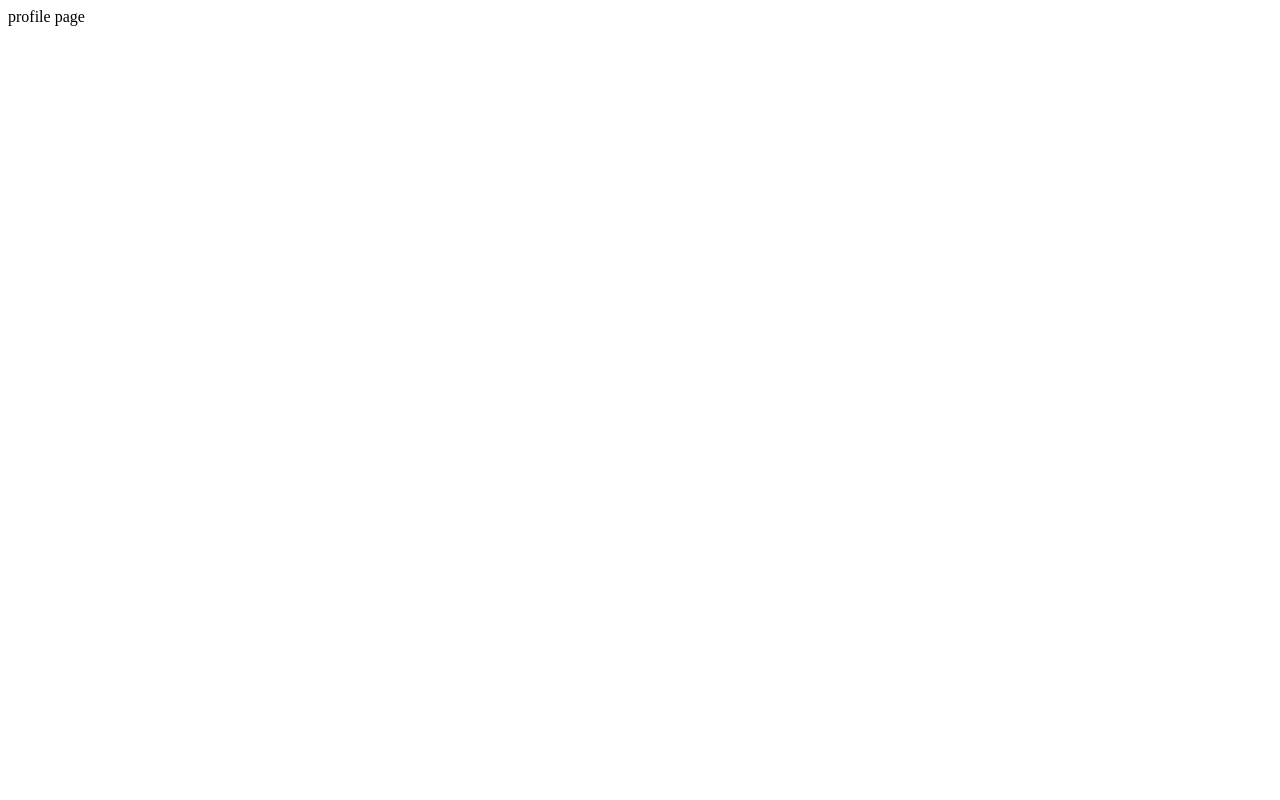
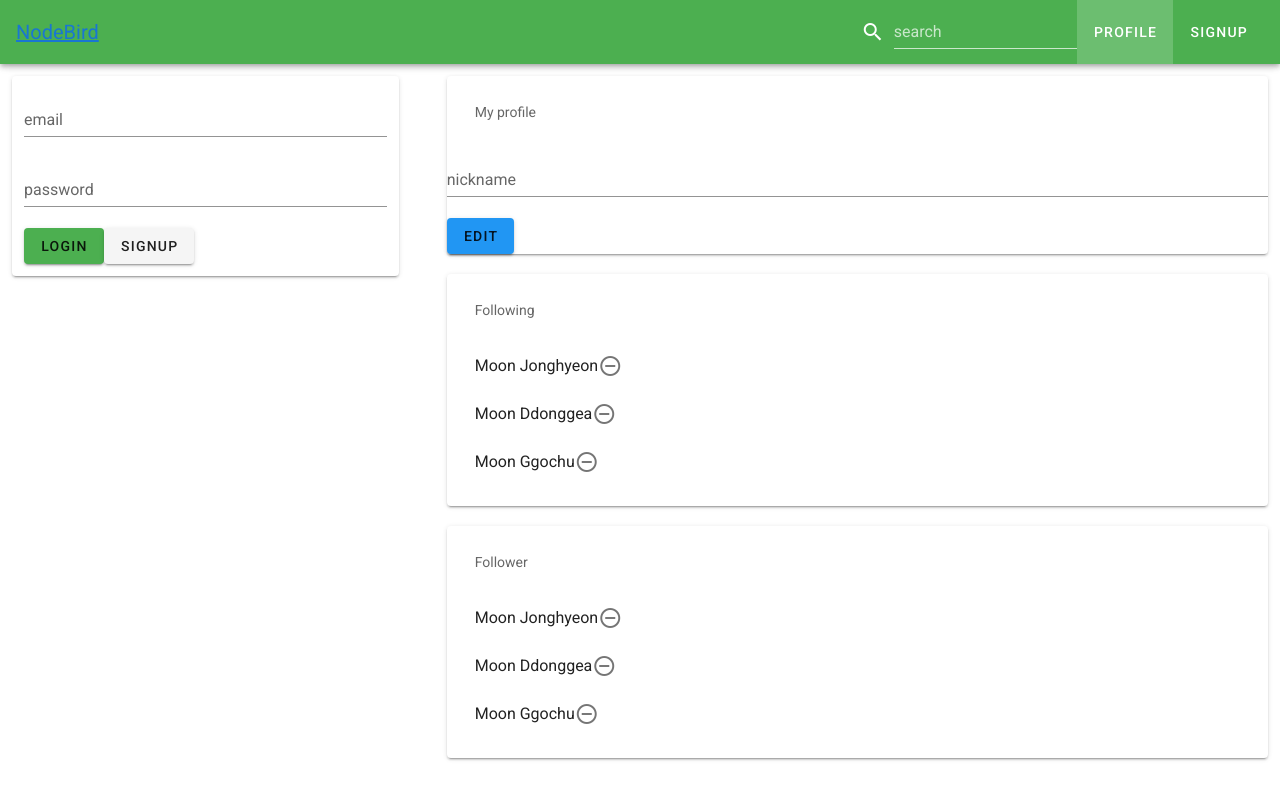
Before and after one commit to MoonJonghyeon/VUE.SNS, a Nuxt app in the folder ch1/front/: page /profile in a window 1280 px wide. Shown: the top 800 px of the page. Built offline with nearby package versions, Linux system fonts and the light colour scheme.

Commit message:
vuetify 완료 roughly page design

```diff
--- /dev/null
+++ b/ch1/front/components/FollowList.vue
@@ -0,0 +1,26 @@
+<template>
+    <v-list>
+        <v-list-item>
+            <span>Moon Jonghyeon</span>
+            <v-icon>mdi-minus-circle-outline</v-icon>
+        </v-list-item>
+        <v-list-item>
+            <span>Moon Ddonggea</span>
+            <v-icon>mdi-minus-circle-outline</v-icon>
+        </v-list-item>
+        <v-list-item>
+            <span>Moon Ggochu</span>
+            <v-icon>mdi-minus-circle-outline</v-icon>
+        </v-list-item>
+    </v-list>
+</template>
+
+<script>
+export default {
+
+}
+</script>
+
+<style>
+
+</style>
--- /dev/null
+++ b/ch1/front/components/LoginForm.vue
@@ -0,0 +1,32 @@
+<template>
+    <v-container>
+        <v-card>
+            <v-form>
+                <v-container>
+                    <v-text-field
+                    label = 'email'
+                    type = 'email'
+                    required
+                    />
+                    <v-text-field
+                    label = 'password'
+                    type = 'password'
+                    required
+                    />
+                    <v-btn color = 'green' type = 'submit'>Login</v-btn>
+                    <v-btn nuxt to = '/signup'>Signup</v-btn>
+                </v-container>
+            </v-form>
+        </v-card>
+    </v-container>
+</template>
+
+<script>
+export default {
+
+}
+</script>
+
+<style>
+
+</style>
--- /dev/null
+++ b/ch1/front/components/PostCard.vue
@@ -0,0 +1,33 @@
+<template>
+    <v-card style="margin-bottom : 20px">
+        <v-img />
+        <v-card-text>
+            <div>
+                <h1>Moon Jonghyeon</h1>
+                <div>let's have a lunch</div>
+            </div>
+        </v-card-text>
+        <v-card-actions>
+            <v-btn text color = 'orange'>
+                <v-icon>mdi-twitter-retweet</v-icon>
+            </v-btn>
+            <v-btn text color = 'orange'>
+                <v-icon>mdi-heart-outline</v-icon>
+            </v-btn>
+            <v-btn text color = 'orange'>
+                <v-icon>mdi-comment-outline</v-icon>
+            </v-btn>
+            <v-btn text color = 'orange'>
+                <v-icon>mdi-dots-horizontal</v-icon>
+            </v-btn>
+        </v-card-actions>
+    </v-card>
+</template>
+
+<script>
+
+</script>
+
+<style>
+
+</style>
--- /dev/null
+++ b/ch1/front/layouts/admin.vue
@@ -0,0 +1,18 @@
+<template>
+<div>
+  <nav>
+    <nuxt-link to = '/'>Home</nuxt-link>
+    <nuxt-link to = '/profile'>profile</nuxt-link>
+    <nuxt-link to = '/signup'>signup</nuxt-link>
+    <nuxt-link to = '/admin'>Admind</nuxt-link>
+  </nav>
+  <nuxt />
+</div>
+</template>
+
+<script>
+export default {
+
+}
+
+</script>
--- /dev/null
+++ b/ch1/front/layouts/default.vue
@@ -0,0 +1,39 @@
+<template>
+<v-app>
+  <nav>
+    <v-toolbar dark color = 'green'>
+      <v-toolbar-title>
+        <nuxt-link to = '/'>NodeBird</nuxt-link>
+      </v-toolbar-title>
+    <v-spacer></v-spacer>
+    <v-toolbar-items>
+      <v-text-field label = 'search' hide-details prepend-icon = 'mdi-magnify' :style="{display: 'flex', alignItems: 'center'}" />
+      <v-btn text nuxt to = '/profile' :style="{display: 'flex', alignItems: 'center'}">
+        <div>Profile</div>
+      </v-btn>
+      <v-btn text nuxt to ='/signup' :style="{display: 'flex', alignItems: 'center'}">
+        <div>Signup</div>
+      </v-btn>
+    </v-toolbar-items>
+    </v-toolbar>
+  </nav>
+  <v-row>
+    <v-col cols = '12' md = '4'>
+      <login-form></login-form>
+    </v-col>
+    <v-col cols = '12' md = '8'>
+      <nuxt />
+    </v-col>
+  </v-row>
+</v-app>
+</template>
+
+<script>
+import LoginForm from '~/components/LoginForm'
+export default {
+  components: {
+    LoginForm,
+  }
+}
+
+</script>
--- /dev/null
+++ b/ch1/front/nuxt.config.js
@@ -0,0 +1,15 @@
+module.exports = {
+    head: {
+            title: 'NodeBird'
+    },
+    buildModules: [
+        '@nuxtjs/vuetify',
+    ],
+    module: [
+        '@nuxtjs/axios',
+    ],
+    Plugin: [],
+    vuetify: {
+
+    }
+};
--- a/ch1/front/package.json
+++ b/ch1/front/package.json
@@ -9,7 +9,11 @@
   "author": "",
   "license": "ISC",
   "dependencies": {
+    "@nuxtjs/axios": "^5.13.6",
+    "@nuxtjs/vuetify": "^1.12.1",
+    "axios": "^0.21.1",
     "nuxt": "^2.15.7",
-    "vue": "^2.6.14"
+    "vue": "^2.6.14",
+    "vuetify": "^2.5.6"
   }
 }
--- a/ch1/front/pages/index.vue
+++ b/ch1/front/pages/index.vue
@@ -1,17 +1,26 @@
 <template>
+<v-container>
   <div>
-    Hello : {{name}}
+    <post-card />
+    <post-card />
+    <post-card />
+    <post-card />
   </div>
-
+</v-container>
 </template>
 
 <script>
+import PostCard from '~/components/PostCard'
   export default {
+    components: {
+      PostCard,
+    },
     data () {
       return {
         name:'Nuxt.js',
       }
-    }
+    },
+
   }
 
 </script>
--- a/ch1/front/pages/profile.vue
+++ b/ch1/front/pages/profile.vue
@@ -1,15 +1,48 @@
 <template>
   <div>
-    profile page
+    <v-container>
+      <v-card style = 'margin-bottom: 20px'>
+        <v-container>
+          <v-subheader>My profile</v-subheader>
+        </v-container>
+        <v-form>
+          <v-text-field
+          label = 'nickname'
+          required
+          />
+          <v-btn color = 'blue' type = 'submit'>Edit</v-btn>
+        </v-form>
+      </v-card>
+      <v-card style = 'margin-bottom: 20px'>
+        <v-container>
+          <v-subheader>Following</v-subheader>
+          <follow-list />
+        </v-container>
+      </v-card>
+      <v-card style = 'margin-bottom: 20px'>
+        <v-container>
+          <v-subheader>Follower</v-subheader>
+          <follow-list />
+        </v-container>
+      </v-card>
+    </v-container>
   </div>
-
 </template>
 
 <script>
+import FollowList from '~/components/FollowList'
   export default {
+    components: {
+      FollowList,
+    },
     data () {
       return {
         name:'Nuxt.js',
+      }
+    },
+    head() {
+      return {
+        title : 'Profile'
       }
     }
   }
--- a/ch1/front/pages/signup.vue
+++ b/ch1/front/pages/signup.vue
@@ -1,8 +1,42 @@
 <template>
   <div>
-    signup page
+    <v-container>
+        <v-card>
+            <v-container>
+            <v-subheader>Signup</v-subheader>
+            <v-form>
+                <v-text-field
+                label = 'email'
+                type = 'email'
+                required
+                />
+                <v-text-field
+                label = 'password'
+                type = 'password'
+                required
+                />
+                <v-text-field
+                label = 'passwordCheck'
+                type = 'passwordCheck'
+                required
+                />
+                <v-text-field
+                label = 'nickname'
+                type = 'nickname'
+                required
+                />
+                <v-checkbox
+                required
+                label = 'I will follow Moon strictly'
+                />
+                <v-btn color = 'green'>
+                    <div>register</div>
+                </v-btn>
+            </v-form>
+            </v-container>
+        </v-card>
+    </v-container>
   </div>
-
 </template>
 
 <script>
@@ -10,6 +44,11 @@
     data () {
       return {
         name:'Nuxt.js',
+      }
+    },
+    head() {
+      return {
+        title : 'Signup'
       }
     }
   }
```
Also changed, not shown: 1 other file (tests, documents, lock files or other folders).
